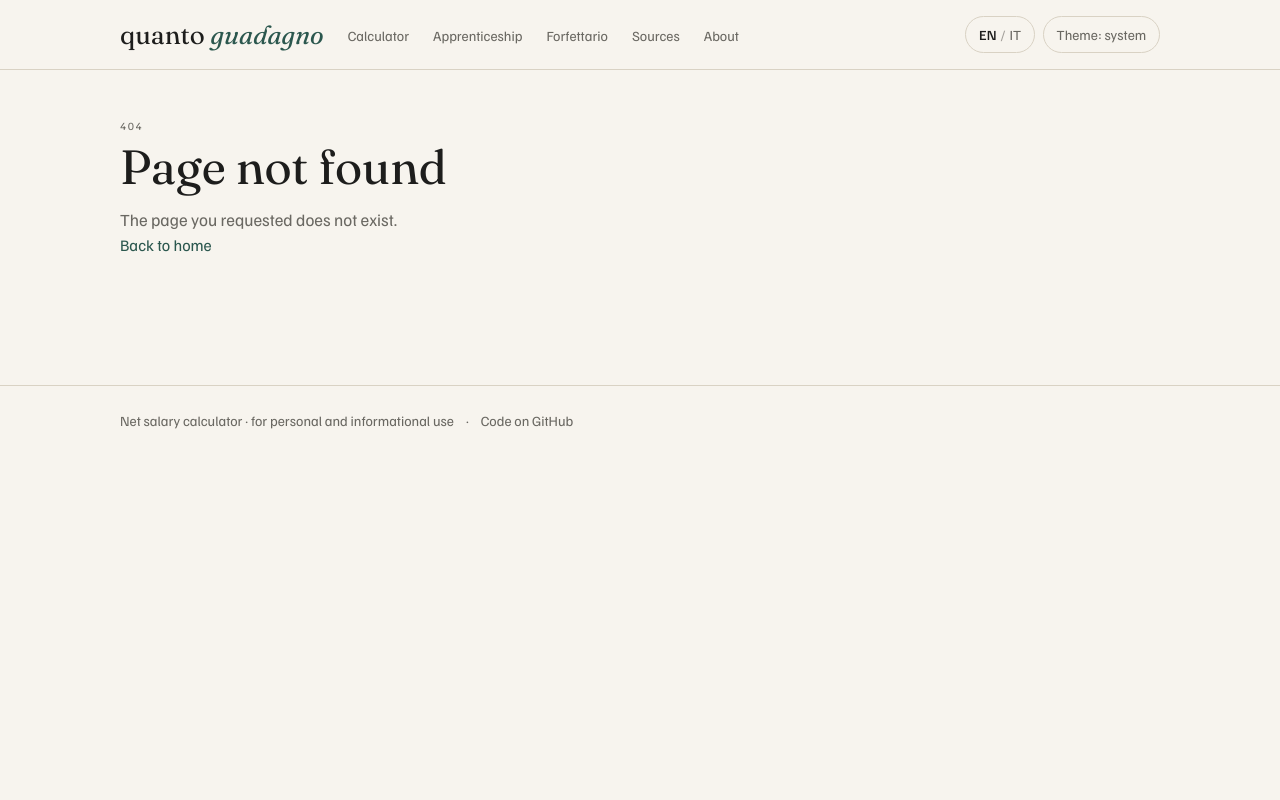
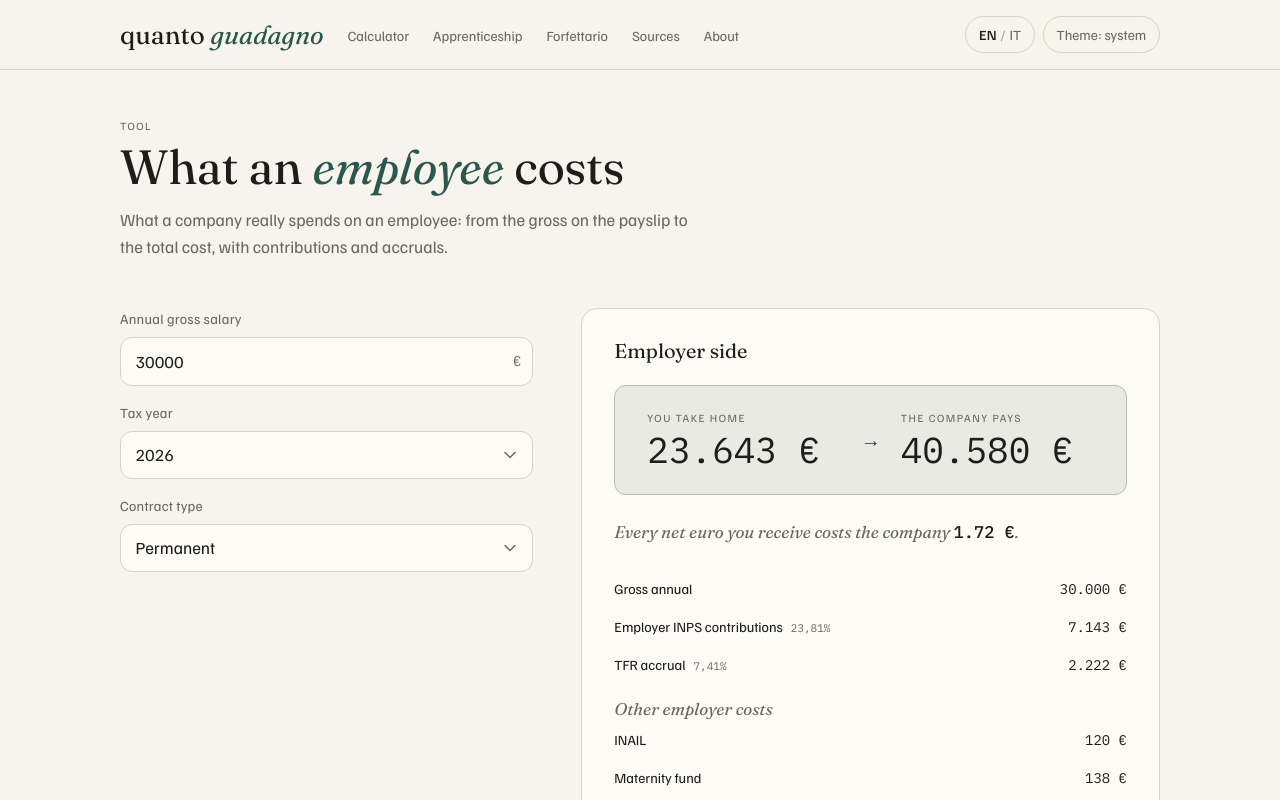
Before and after one commit to stefanovalloncini/quanto-guadagno, a React (Vite) app: page /costo-azienda in a window 1280 px wide. Shown: the top 800 px of the page. Built offline with nearby package versions, Linux system fonts and the light colour scheme.

Commit message:
feat: standalone employer-cost calculator

```diff
--- a/src/app/router.tsx
+++ b/src/app/router.tsx
@@ -36,6 +36,9 @@ const InflationPage = lazy(() =>
 const ComparisonPage = lazy(() =>
   import("@/ui/features/comparison").then((m) => ({ default: m.ComparisonPage })),
 );
+const EmployerCostPage = lazy(() =>
+  import("@/ui/features/employer-cost").then((m) => ({ default: m.EmployerCostPage })),
+);
 const SourcesPage = lazy(() =>
   import("@/ui/features/sources").then((m) => ({ default: m.SourcesPage })),
 );
@@ -72,6 +75,7 @@ const router = createBrowserRouter([
   { path: "/calcolo-tredicesima", element: lazyRoute(<TredicesimaPage />) },
   { path: "/inflazione", element: lazyRoute(<InflationPage />) },
   { path: "/confronto-stipendi", element: lazyRoute(<ComparisonPage />) },
+  { path: "/costo-azienda", element: lazyRoute(<EmployerCostPage />) },
   { path: "/fonti", element: lazyRoute(<SourcesPage />) },
   { path: "/informazioni", element: lazyRoute(<AboutPage />) },
   { path: "*", element: lazyRoute(<NotFoundPage />) },
--- a/src/ui/features/employee-calculator/EmployeePage.tsx
+++ b/src/ui/features/employee-calculator/EmployeePage.tsx
@@ -1,6 +1,6 @@
 import { FormattedMessage } from "react-intl";
 import { ResultsBreakdown } from "./components/ResultsBreakdown.tsx";
-import { EmployerCostView } from "./components/EmployerCostView.tsx";
+import { EmployerCostView } from "@/ui/shared/EmployerCostView.tsx";
 import { IrpefBracketIndicator } from "./components/IrpefBracketIndicator.tsx";
 import { useEmployeeCalculator } from "./useEmployeeCalculator.ts";
 import { EmployeeFormPrimary } from "./EmployeeFormPrimary.tsx";
--- a/src/ui/features/employee-calculator/components/index.ts
+++ b/src/ui/features/employee-calculator/components/index.ts
@@ -11,7 +11,6 @@ export { SpecialConditionsInput } from "./SpecialConditionsInput.tsx";
 export { InpsRateInput } from "./InpsRateInput.tsx";
 export { NetSalarySummary } from "./NetSalarySummary.tsx";
 export { ResultsBreakdown } from "./ResultsBreakdown.tsx";
-export { EmployerCostView } from "./EmployerCostView.tsx";
 export { YearComparison } from "./YearComparison.tsx";
 export { CcnlPreset } from "./CcnlPreset.tsx";
 export { IrpefBracketIndicator } from "./IrpefBracketIndicator.tsx";
--- /dev/null
+++ b/src/ui/features/employer-cost/EmployerCostForm.tsx
@@ -0,0 +1,64 @@
+import { FormattedMessage, useIntl } from "react-intl";
+import { Field, Select, Stack } from "@/ui/design-system/primitives";
+import { SUPPORTED_YEARS } from "@/domain/data";
+import type { ContractType } from "@/domain/calc";
+import type { EmployerCostCalculator, EmployerCostFormState } from "./useEmployerCostCalculator.ts";
+
+const CONTRACT_TYPES: ReadonlyArray<ContractType> = [
+  "indeterminato",
+  "determinato",
+  "apprendistato",
+];
+
+interface EmployerCostFormProps {
+  readonly calc: EmployerCostCalculator;
+}
+
+export function EmployerCostForm({ calc }: EmployerCostFormProps) {
+  const { state, update } = calc;
+  const intl = useIntl();
+
+  return (
+    <form onSubmit={(e) => e.preventDefault()}>
+      <Stack gap="md">
+        <Field
+          label={<FormattedMessage id="employee.form.salary" />}
+          type="number"
+          min={0}
+          max={500_000}
+          step={500}
+          value={state.grossAnnual}
+          onChange={(e) => update({ grossAnnual: Math.max(0, Number(e.target.value)) })}
+          trailing="€"
+          inputMode="numeric"
+        />
+
+        <Select
+          label={<FormattedMessage id="employee.form.year" />}
+          value={state.taxYear}
+          onChange={(e) =>
+            update({ taxYear: Number(e.target.value) as EmployerCostFormState["taxYear"] })
+          }
+        >
+          {SUPPORTED_YEARS.map((y) => (
+            <option key={y} value={y}>
+              {y}
+            </option>
+          ))}
+        </Select>
+
+        <Select
+          label={<FormattedMessage id="employee.form.contractType" />}
+          value={state.contractType}
+          onChange={(e) => update({ contractType: e.target.value as ContractType })}
+        >
+          {CONTRACT_TYPES.map((c) => (
+            <option key={c} value={c}>
+              {intl.formatMessage({ id: `employee.form.contractType.${c}` })}
+            </option>
+          ))}
+        </Select>
+      </Stack>
+    </form>
+  );
+}
--- /dev/null
+++ b/src/ui/features/employer-cost/EmployerCostPage.tsx
@@ -0,0 +1,17 @@
+import { CalculatorLayout } from "@/ui/shared/CalculatorLayout.tsx";
+import { EmployerCostView } from "@/ui/shared/EmployerCostView.tsx";
+import { EmployerCostForm } from "./EmployerCostForm.tsx";
+import { useEmployerCostCalculator } from "./useEmployerCostCalculator.ts";
+
+export function EmployerCostPage() {
+  const calc = useEmployerCostCalculator();
+  return (
+    <CalculatorLayout
+      eyebrowId="employerCost.eyebrow"
+      titleId="employerCost.title"
+      ledeId="employerCost.lede"
+      form={<EmployerCostForm calc={calc} />}
+      results={<EmployerCostView breakdown={calc.result} />}
+    />
+  );
+}
--- /dev/null
+++ b/src/ui/features/employer-cost/index.ts
@@ -0,0 +1 @@
+export { EmployerCostPage } from "./EmployerCostPage.tsx";
--- /dev/null
+++ b/src/ui/features/employer-cost/useEmployerCostCalculator.ts
@@ -0,0 +1,45 @@
+import { useCallback, useMemo, useState } from "react";
+import { calculateSalaryBreakdown, type SalaryBreakdown, type ContractType } from "@/domain/calc";
+import { type SupportedYear } from "@/domain/data";
+
+export interface EmployerCostFormState {
+  readonly grossAnnual: number;
+  readonly taxYear: SupportedYear;
+  readonly contractType: ContractType;
+}
+
+const DEFAULTS: EmployerCostFormState = {
+  grossAnnual: 30_000,
+  taxYear: 2026,
+  contractType: "indeterminato",
+};
+
+export interface EmployerCostCalculator {
+  readonly state: EmployerCostFormState;
+  readonly update: (patch: Partial<EmployerCostFormState>) => void;
+  readonly result: SalaryBreakdown;
+}
+
+// Employer cost does not depend on region or municipality (those are
+// employee-side surcharges), so the comparison fixes them to neutral values.
+export function useEmployerCostCalculator(): EmployerCostCalculator {
+  const [state, setState] = useState<EmployerCostFormState>(DEFAULTS);
+
+  const update = useCallback((patch: Partial<EmployerCostFormState>) => {
+    setState((s) => ({ ...s, ...patch }));
+  }, []);
+
+  const result = useMemo(
+    () =>
+      calculateSalaryBreakdown({
+        grossAnnual: state.grossAnnual,
+        taxYear: state.taxYear,
+        regionCode: "lombardia",
+        municipalTaxRate: 0,
+        contractType: state.contractType,
+      }),
+    [state],
+  );
+
+  return { state, update, result };
+}
--- a/src/ui/features/home/HomePage.tsx
+++ b/src/ui/features/home/HomePage.tsx
@@ -175,6 +175,17 @@ export function HomePage() {
               <FormattedMessage id="home.available.comparison.body" />
             </p>
           </Tile>
+
+          <Tile
+            variant="available"
+            to="/costo-azienda"
+            title={<FormattedMessage id="home.available.employerCost.title" />}
+            cta={<FormattedMessage id="home.feature.cta" />}
+          >
+            <p>
+              <FormattedMessage id="home.available.employerCost.body" />
+            </p>
+          </Tile>
         </div>
       </section>
 
--- a/src/ui/i18n/messages/en.ts
+++ b/src/ui/i18n/messages/en.ts
@@ -72,6 +72,8 @@ export const en: Record<MessageKey, string> = {
     "What an amount from a few years ago is worth today, by the ISTAT FOI index.",
   "home.available.comparison.title": "Compare offers",
   "home.available.comparison.body": "Two gross salaries compared: which one nets more.",
+  "home.available.employerCost.title": "Cost of an employee",
+  "home.available.employerCost.body": "What an employee costs the company, from gross to on-costs.",
   "home.soon.badge": "Coming soon",
   "home.soon.tfr.title": "TFR",
   "home.soon.tfr.body": "Long-term severance simulation.",
@@ -409,6 +411,11 @@ export const en: Record<MessageKey, string> = {
   "comparison.result.note":
     "Same conditions for both: year, region, municipality and instalments. Only the starting gross differs.",
 
+  "employerCost.eyebrow": "Tool",
+  "employerCost.title": "What an <em>employee</em> costs",
+  "employerCost.lede":
+    "What a company really spends on an employee: from the gross on the payslip to the total cost, with contributions and accruals.",
+
   "employee.extras.title": "Personalize the calculation",
   "employee.extras.group.contract": "Contract and INPS contributions",
   "employee.extras.group.deductions": "Deductions and personal situation",
--- a/src/ui/i18n/messages/it.ts
+++ b/src/ui/i18n/messages/it.ts
@@ -69,6 +69,9 @@ export const it = {
     "Quanto vale oggi una cifra di qualche anno fa, con l'indice ISTAT FOI.",
   "home.available.comparison.title": "Confronto offerte",
   "home.available.comparison.body": "Due stipendi lordi a confronto: quale rende di più al netto.",
+  "home.available.employerCost.title": "Costo del lavoro",
+  "home.available.employerCost.body":
+    "Quanto costa un dipendente all'azienda, dal lordo agli oneri.",
   "home.soon.badge": "In arrivo",
   "home.soon.tfr.title": "TFR",
   "home.soon.tfr.body": "Simulazione del trattamento di fine rapporto a lungo termine.",
@@ -415,6 +418,11 @@ export const it = {
   "comparison.result.note":
     "Stesse condizioni per entrambe: anno, regione, comune e mensilità. La differenza è solo nel lordo di partenza.",
 
+  "employerCost.eyebrow": "Strumento",
+  "employerCost.title": "Quanto costa un <em>dipendente</em>",
+  "employerCost.lede":
+    "Quanto spende davvero l'azienda per un dipendente: dal lordo in busta al costo totale, con contributi e accantonamenti.",
+
   "employee.extras.title": "Personalizza il calcolo",
   "employee.extras.group.contract": "Contratto e contributi INPS",
   "employee.extras.group.deductions": "Detrazioni e situazione personale",
```
Also changed, not shown: src/ui/shared/EmployerCostView.tsx (renamed from src/ui/features/employee-calculator/components/EmployerCostView.tsx), 2 other files (tests, documents, lock files or other folders).
